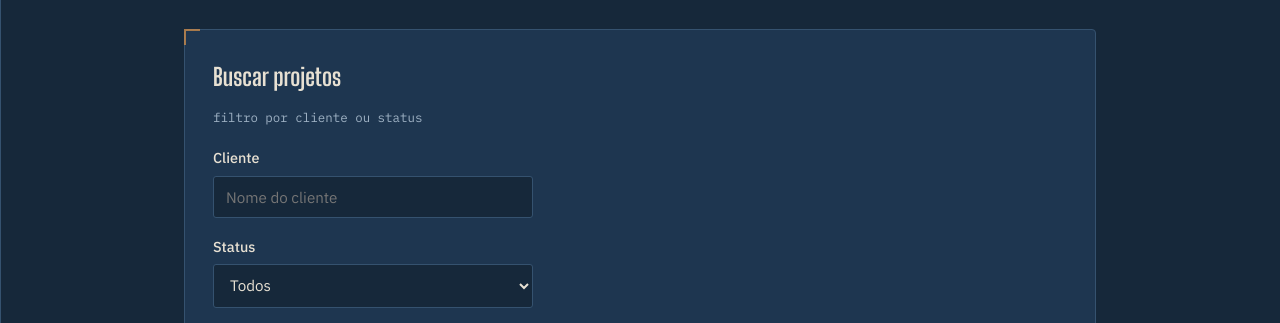
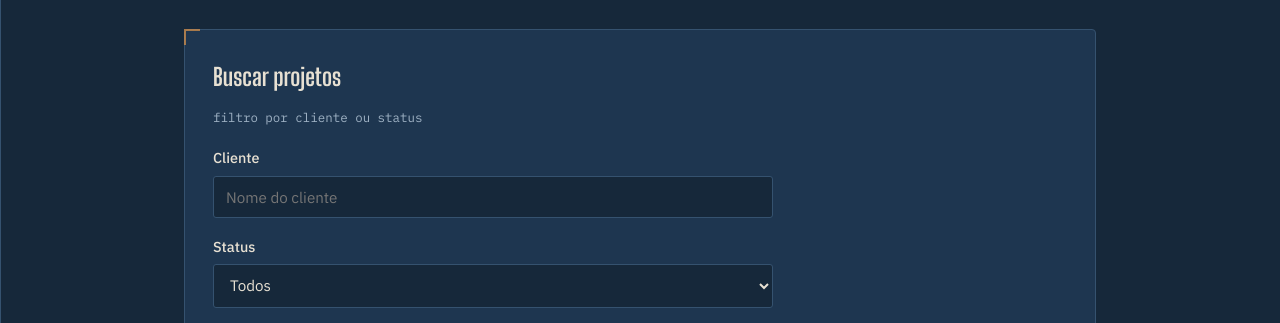
Before and after one commit to ThalysRibeiro22/Tecnologia-de-Constru-o-de-Software---1, a plain HTML site: page src/index.html in a window 1280 px wide. Shown: the part 442-765 px from the top of the page. Drawn offline with Linux system fonts and the light colour scheme.

Commit message:
Update index.html

```diff
--- a/src/index.html
+++ b/src/index.html
@@ -55,11 +55,11 @@
       <h2 id="filtros-heading">Buscar projetos</h2>
       <p class="sheet__meta">filtro por cliente ou status</p>
       <form action="#" method="get">
-        <div class="field" style="max-width: 320px;">
+        <div class="field field--narrow">
           <label for="busca-cliente">Cliente</label>
           <input type="search" id="busca-cliente" name="cliente" placeholder="Nome do cliente" />
         </div>
-        <div class="field" style="max-width: 320px;">
+        <div class="field field--narrow">
           <label for="filtro-status">Status</label>
           <select id="filtro-status" name="status">
             <option value="">Todos</option>
@@ -139,3 +139,5 @@
   </footer>
 </body>
 </html>
+
+feat: responsividade da etapa 03 - index
```
